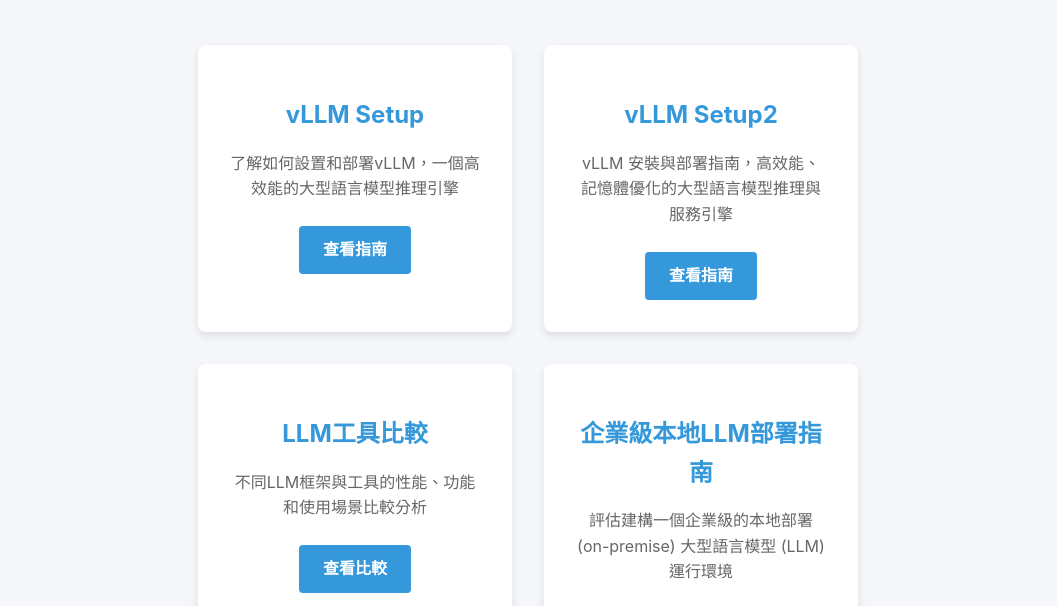
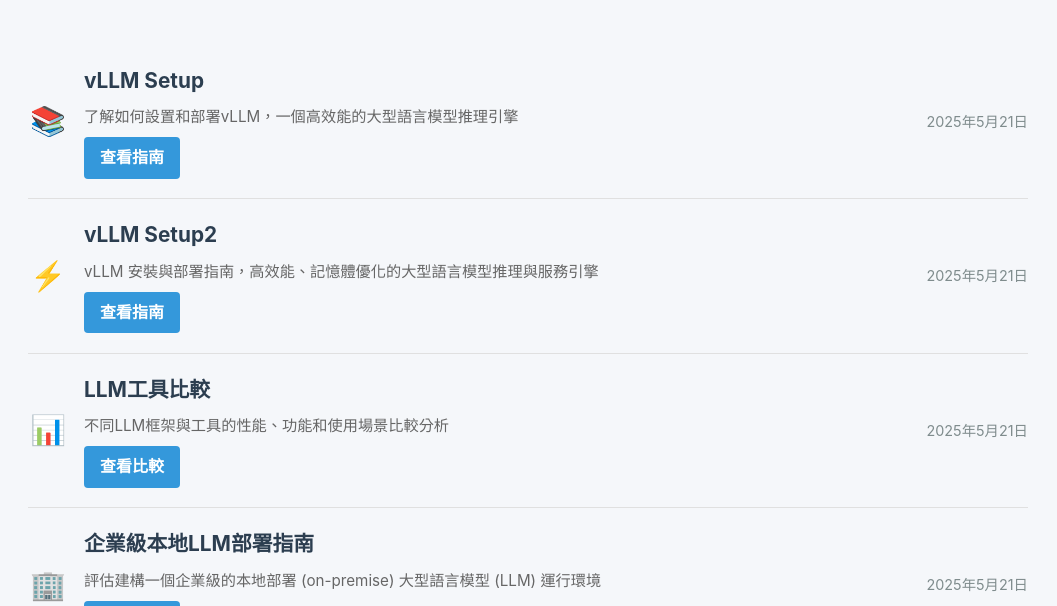
Before and after one commit to GaryTseng-SSSTC/llm_tools, a plain HTML site: page index.html in a window 1280 px wide. Shown: the part 173-779 px from the top of the page, without its empty margins (112-1169 px from the left). Drawn offline with Linux system fonts and the light colour scheme.

Commit message:
2025052202

```diff
--- a/index.html
+++ b/index.html
@@ -14,7 +14,7 @@
       line-height: 1.6;
     }
     .container {
-      max-width: 800px;
+      max-width: 1000px;
       margin: 0 auto;
       padding: 2rem;
     }
@@ -33,43 +33,55 @@
       margin-bottom: 2rem;
     }
     .links-container {
+      width: 100%;
+      border-collapse: collapse;
+    }
+    .links-container .link-item {
       display: flex;
-      flex-wrap: wrap;
-      gap: 2rem;
-      justify-content: center;
+      align-items: center;
+      justify-content: space-between;
+      padding: 1.2rem 0;
+      border-bottom: 1px solid #e0e0e0;
     }
-    .link-card {
-      background-color: #fff;
-      border-radius: 8px;
-      box-shadow: 0 4px 10px rgba(0, 0, 0, 0.1);
-      padding: 2rem;
+    .link-item:last-child {
+      border-bottom: none;
+    }
+    .link-content {
+      display: flex;
+      align-items: center;
+      gap: 1rem;
+    }
+    .link-icon {
+      font-size: 1.8rem;
+      color: #3498db;
+      width: 40px;
       text-align: center;
-      width: 250px;
-      transition: transform 0.3s ease, box-shadow 0.3s ease;
     }
-    .link-card:hover {
-      transform: translateY(-5px);
-      box-shadow: 0 8px 15px rgba(0, 0, 0, 0.15);
+    .link-text h2 {
+      font-size: 1.3rem;
+      margin: 0 0 0.5rem 0;
+      color: #2c3e50;
     }
-    .link-card h2 {
-      font-size: 1.5rem;
-      margin-bottom: 1rem;
-      color: #3498db;
+    .link-text p {
+      font-size: 0.95rem;
+      color: #666;
+      margin: 0;
     }
-    .link-card p {
-      font-size: 1rem;
-      color: #666;
-      margin-bottom: 1.5rem;
+    .link-date {
+      color: #7f8c8d;
+      font-size: 0.9rem;
+      white-space: nowrap;
     }
     .btn {
       display: inline-block;
       background-color: #3498db;
       color: white;
       text-decoration: none;
-      padding: 0.7rem 1.5rem;
+      padding: 0.5rem 1rem;
       border-radius: 4px;
       font-weight: 600;
       transition: background-color 0.3s ease;
+      margin-top: 0.5rem;
     }
     .btn:hover {
       background-color: #2980b9;
@@ -92,30 +104,53 @@
     </header>
 
     <div class="links-container">
-      <div class="link-card">
+      <div class="link-item">
+        <div class="link-content">
+          <div class="link-icon">📚</div>
+          <div class="link-text">
             <h2>vLLM Setup</h2>
             <p>了解如何設置和部署vLLM，一個高效能的大型語言模型推理引擎</p>
             <a href="./vLLM_Setup.html" class="btn">查看指南</a>
           </div>
+        </div>
+        <div class="link-date">2025年5月21日</div>
+      </div>
 
-      <div class="link-card">
+      <div class="link-item">
+        <div class="link-content">
+          <div class="link-icon">⚡</div>
+          <div class="link-text">
             <h2>vLLM Setup2</h2>
             <p>vLLM 安裝與部署指南，高效能、記憶體優化的大型語言模型推理與服務引擎</p>
             <a href="./vLLM_Setup2.html" class="btn">查看指南</a>
           </div>
+        </div>
+        <div class="link-date">2025年5月21日</div>
+      </div>
 
-      <div class="link-card">
+      <div class="link-item">
+        <div class="link-content">
+          <div class="link-icon">📊</div>
+          <div class="link-text">
             <h2>LLM工具比較</h2>
             <p>不同LLM框架與工具的性能、功能和使用場景比較分析</p>
             <a href="./llm_tool_compa.html" class="btn">查看比較</a>
           </div>
+        </div>
+        <div class="link-date">2025年5月21日</div>
+      </div>
 
-      <div class="link-card">
+      <div class="link-item">
+        <div class="link-content">
+          <div class="link-icon">🏢</div>
+          <div class="link-text">
             <h2>企業級本地LLM部署指南</h2>
             <p>評估建構一個企業級的本地部署 (on-premise) 大型語言模型 (LLM) 運行環境</p>
-        <a href="./build_onpremise_llm.html" class="btn">查看比較</a>
+            <a href="./build_onpremise_llm.html" class="btn">查看指南</a>
           </div>
-
+        </div>
+        <div class="link-date">2025年5月21日</div>
+      </div>
     </div>
 
     <footer>
```
Also changed, not shown: 1 other file. Lines whose indentation alone changed are shown as unchanged.
